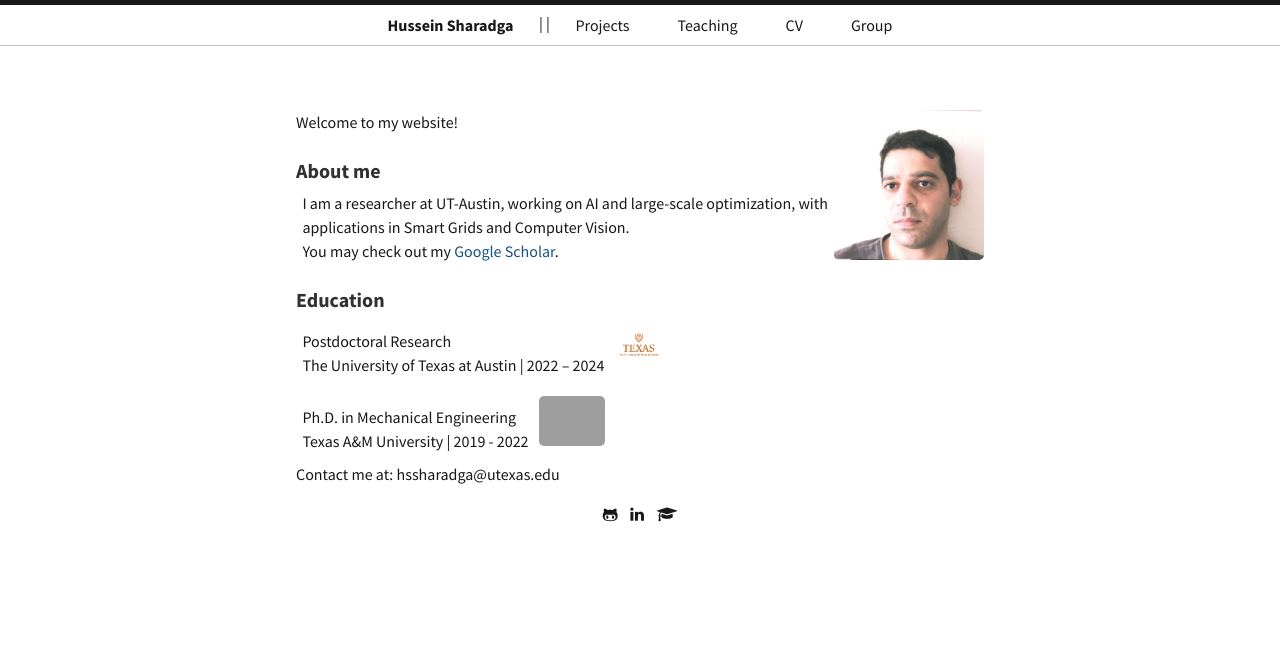
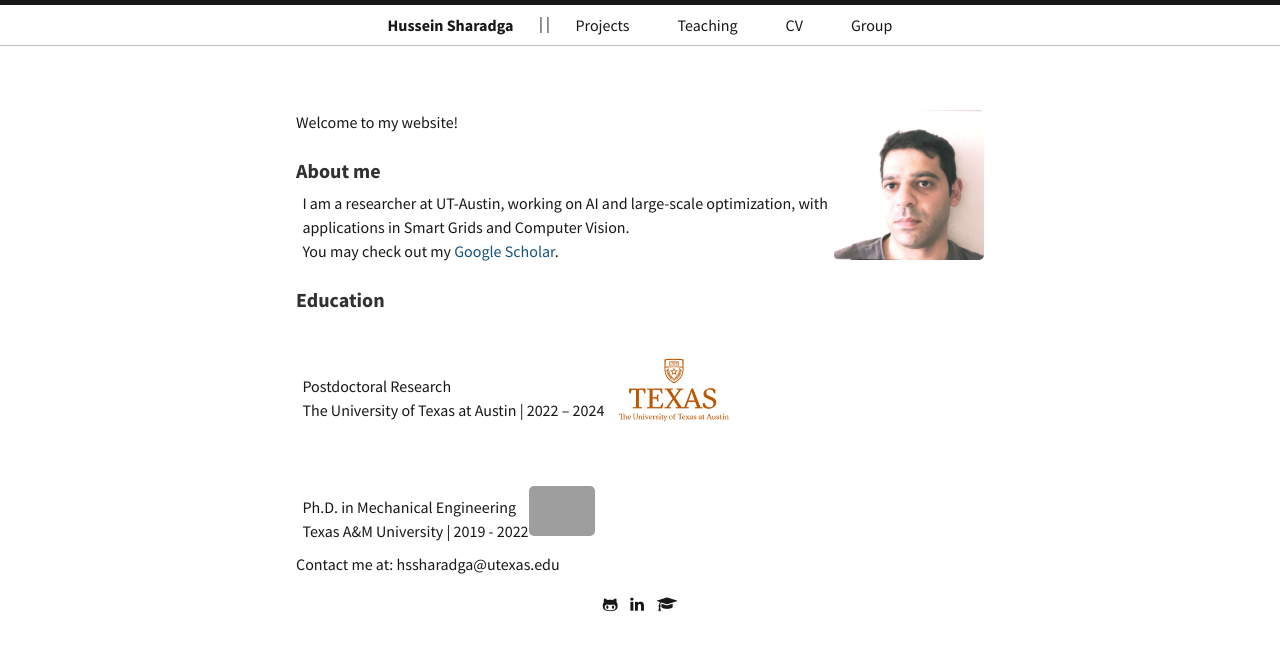
Before and after one commit to hssharadga/hssharadga.github.io, a Jekyll site: the page built from index.html, in a window 1280 px wide. Shown: the top 651 px of the page. Built offline with Jekyll 4.4.1, drawn with Linux system fonts in a browser that asks for light colours; grey boxes are pictures that could not be loaded.

Commit message:
Update index.html

```diff
--- a/index.html
+++ b/index.html
@@ -36,7 +36,7 @@
       &nbsp;&nbsp;Postdoctoral Research <br>
       &nbsp;&nbsp;The University of Texas at Austin | 2022 – 2024
     </p>
-    <img src="/assets/austin.jpg" alt="UT Austin Logo" height="50" style="margin-left: 10px;">
+    <img src="/assets/austin.jpg" alt="UT Austin Logo" height="140" style="margin-right: 10px;">
   </div>
 
   <div style="display: flex; align-items: center;">
@@ -44,7 +44,7 @@
       &nbsp;&nbsp;Ph.D. in Mechanical Engineering <br>
       &nbsp;&nbsp;Texas A&M University | 2019 - 2022
     </p>
-    <img src="/assets/tamu.jpg" alt="Texas A&M University Logo" height="50" style="margin-left: 10px;">
+    <img src="/assets/tamu.jpg" alt="Texas A&M University Logo" height="50" style="margin-right: 10px;">
   </div>
 
 </div>
```
